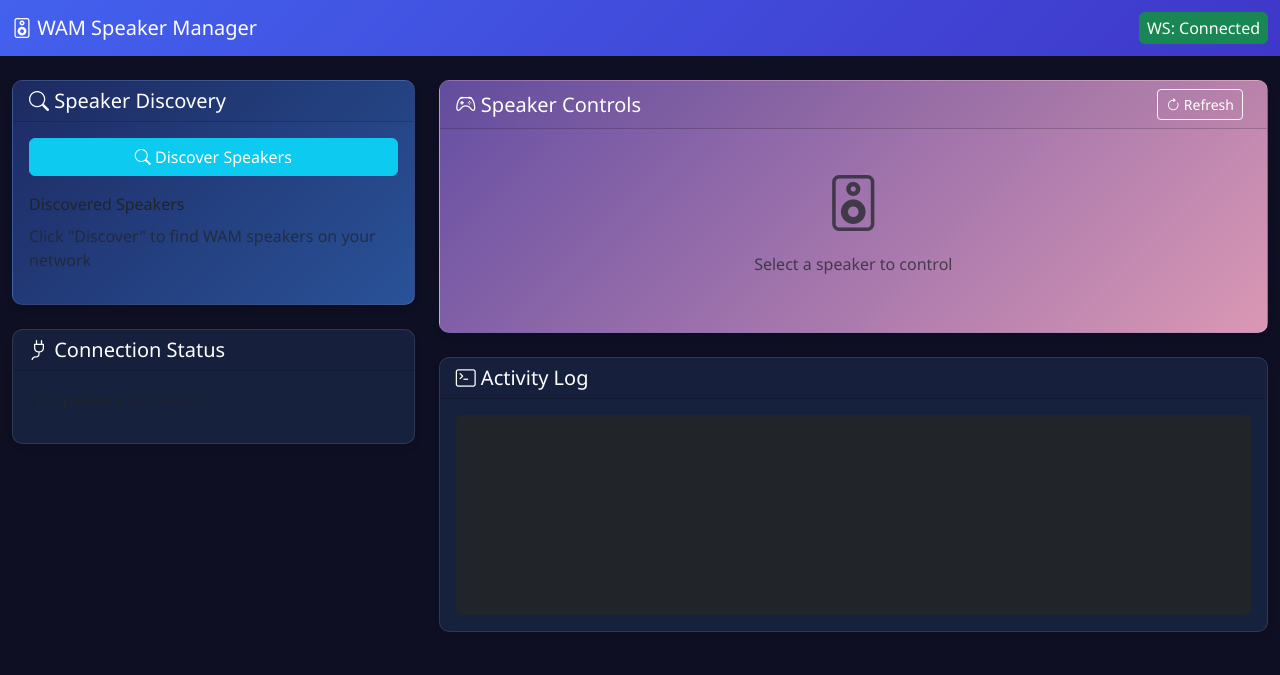
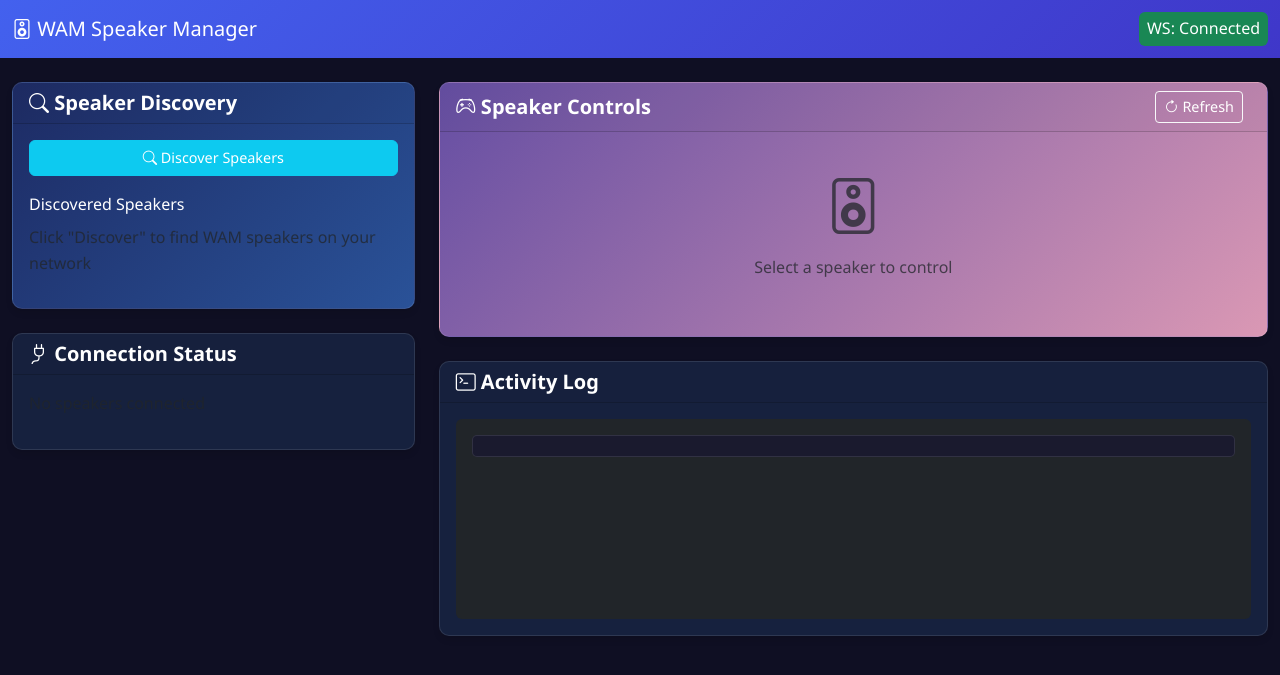
Before and after one commit to Lunatic16/WAM-WebUI-GUI-Tool, a FastAPI app: page / in a window 1280 px wide. Shown: the top 675 px of the page. Run offline with FastAPI, Linux system fonts and the light colour scheme.

Commit message:
Improve font readability with white text and better sizing
Co-authored-by: Qwen-Coder <qwen-coder@alibabacloud.com>

```diff
--- a/wam_manager/static/app.js
+++ b/wam_manager/static/app.js
@@ -30,7 +30,7 @@ function updateWsStatus() {
         wsStatus.className = 'ws-status bg-success text-white px-2 py-1 rounded';
         wsStatus.textContent = 'WS: Connected';
     } else {
-        wsStatus.className = 'ws-status bg-warning text-dark px-2 py-1 rounded';
+        wsStatus.className = 'ws-status bg-warning text-white px-2 py-1 rounded';
         wsStatus.textContent = 'WS: Connecting...';
     }
 }
--- a/wam_manager/templates/index.html
+++ b/wam_manager/templates/index.html
@@ -8,6 +8,24 @@
     <link rel="stylesheet" href="https://cdn.jsdelivr.net/npm/bootstrap-icons@1.10.0/font/bootstrap-icons.css">
     <link rel="stylesheet" href="/static/style.css">
     <style>
+        body {
+            font-size: 16px;
+            font-family: -apple-system, BlinkMacSystemFont, 'Segoe UI', Roboto, Oxygen, Ubuntu, Cantarell, 'Open Sans', 'Helvetica Neue', sans-serif;
+            line-height: 1.6;
+        }
+
+        .table {
+            font-size: 0.95rem;
+        }
+
+        .card-title, .card-header, h1, h2, h3, h4, h5, h6 {
+            font-weight: 600;
+        }
+
+        /* Increase font weight for better readability */
+        label, .form-label, .btn {
+            font-weight: 500;
+        }
         :root {
             --primary-color: #4361ee;
             --secondary-color: #3f37c9;
--- a/web_ui/static/app.js
+++ b/web_ui/static/app.js
@@ -43,7 +43,7 @@ function updateConnectionStatus() {
         disconnectBtn.disabled = false;
         sendApiBtn.disabled = false;
     } else {
-        connectionStatus.className = 'connection-status bg-secondary px-2 py-1 rounded';
+        connectionStatus.className = 'connection-status bg-secondary text-white px-2 py-1 rounded';
         connectionStatus.textContent = 'Disconnected';
         connectBtn.disabled = false;
         disconnectBtn.disabled = true;
@@ -57,7 +57,7 @@ function updateWsStatus() {
         wsStatus.className = 'ws-status bg-success text-white px-2 py-1 rounded';
         wsStatus.textContent = 'WS: Connected';
     } else {
-        wsStatus.className = 'ws-status bg-warning text-dark px-2 py-1 rounded';
+        wsStatus.className = 'ws-status bg-warning text-white px-2 py-1 rounded';
         wsStatus.textContent = 'WS: Connecting...';
     }
 }
--- a/web_ui/static/style.css
+++ b/web_ui/static/style.css
@@ -2,6 +2,8 @@
 body {
     font-family: 'Segoe UI', Tahoma, Geneva, Verdana, sans-serif;
     color: white;
+    font-size: 16px;
+    line-height: 1.6;
 }
 
 .card {
@@ -13,11 +15,13 @@ body {
 .table th {
     border-top: none;
     font-weight: 600;
-    color: white;
+    color: white !important;
+    font-size: 0.9rem;
 }
 
 .table td {
-    color: white;
+    color: white !important;
+    font-size: 0.9rem;
 }
 
 .status-indicator {
@@ -61,6 +65,7 @@ body {
     background-color: rgba(0, 0, 0, 0.2);
     border: 1px solid rgba(255, 255, 255, 0.2);
     color: white;
+    font-size: 1rem;
 }
 
 .api-card .form-control:focus,
@@ -79,38 +84,46 @@ body {
 .table-dark th,
 .table-dark td,
 .table-dark thead th {
-    color: white;
+    color: white !important;
 }
 
 /* Ensure text is white in all form elements */
 .form-control,
 .form-select {
-    color: white;
+    color: white !important;
+    font-size: 1rem;
 }
 
 /* Ensure log output text is white */
 #logOutput {
-    color: white;
+    color: white !important;
+    font-family: 'Courier New', monospace;
+    font-size: 0.9rem;
+    line-height: 1.5;
+    background-color: #1a1a2e;
+    padding: 10px;
+    border-radius: 5px;
+    border: 1px solid rgba(255, 255, 255, 0.1);
 }
 
 /* Ensure event list text is white */
 #eventsList {
-    color: white;
+    color: white !important;
 }
 
 /* Ensure property table text is white */
 #propertiesTableBody {
-    color: white;
+    color: white !important;
 }
 
 /* Ensure all text in sidebar is white */
 .sidebar * {
-    color: white;
+    color: white !important;
 }
 
 /* Ensure all text in main content is white */
 .main-content * {
-    color: white;
+    color: white !important;
 }
 
 /* Specific overrides for text that might be affected by Bootstrap */
@@ -122,3 +135,90 @@ body {
 .btn {
     color: white !important;
 }
+
+/* Better font sizing for readability */
+h1, h2, h3, h4, h5, h6 {
+    font-weight: 600;
+}
+
+h5 {
+    font-size: 1.25rem;
+}
+
+h6 {
+    font-size: 1rem;
+}
+
+/* List group styles */
+.list-group-item {
+    color: white !important;
+}
+
+/* Badge styles */
+.badge {
+    color: white !important;
+}
+
+/* Button styles for better readability */
+.btn {
+    font-weight: 500;
+    font-size: 0.9rem;
+}
+
+/* Table styling for better readability */
+.table {
+    font-size: 0.9rem;
+}
+
+/* Override Bootstrap's default dark table styles to ensure readability */
+.table-dark {
+    color: white !important;
+    --bs-table-color: white;
+    --bs-table-bg: #212529;
+    --bs-table-border-color: #373b3e;
+    --bs-table-striped-bg: #2c3034;
+    --bs-table-hover-color: white;
+    --bs-table-hover-bg: #323539;
+}
+
+.table-dark th {
+    font-weight: 600;
+}
+
+/* Ensure all text elements are white */
+* {
+    color: white !important;
+}
+
+/* Override specific elements that might not inherit text color */
+.card-body,
+.card-footer,
+.card-header,
+.modal-header,
+.modal-body,
+.modal-footer {
+    color: white !important;
+}
+
+/* Scrollbar styling for better readability */
+#logOutput::-webkit-scrollbar,
+#eventsList::-webkit-scrollbar {
+    width: 8px;
+}
+
+#logOutput::-webkit-scrollbar-track,
+#eventsList::-webkit-scrollbar-track {
+    background: #1a1a2e;
+    border-radius: 4px;
+}
+
+#logOutput::-webkit-scrollbar-thumb,
+#eventsList::-webkit-scrollbar-thumb {
+    background: #4361ee;
+    border-radius: 4px;
+}
+
+#logOutput::-webkit-scrollbar-thumb:hover,
+#eventsList::-webkit-scrollbar-thumb:hover {
+    background: #3a56e4;
+}
```
Also changed, not shown: wam_manager/static/style.css (+84 -8 lines), web_ui/templates/index.html (+18 -0 lines).
